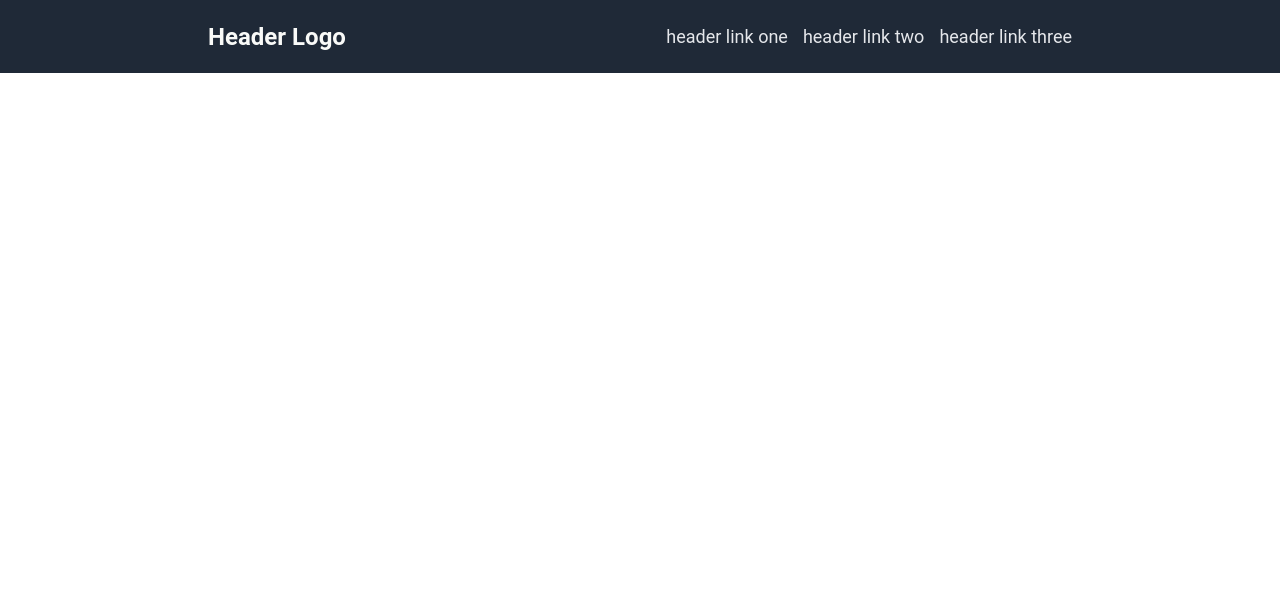
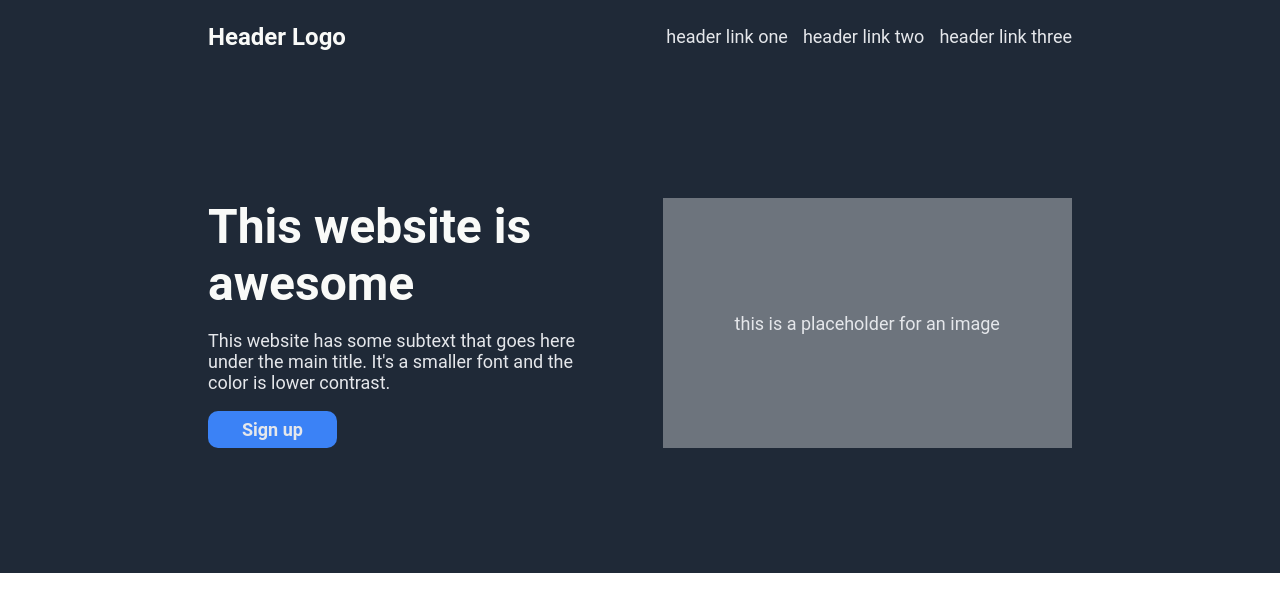
Before and after one commit to fumakama/project-landing-page, a plain HTML site: page index.html in a window 1280 px wide. Drawn offline with Linux system fonts and the light colour scheme.

Commit message:
Complete hero section

```diff
--- a/index.html
+++ b/index.html
@@ -19,8 +19,19 @@
 
     </div>
 
-    <div class="hero">
+    <section class="hero">
+        <div class="inside-hero">
+            <div class="text">
+                <h1>This website is awesome</h1>
+                <p>This website has some subtext that goes here under the main title. It's a smaller font and the color is lower contrast.</p>
+                <button>Sign up</button>
+            </div>
 
-    </div>
+            <div class="placeholder">
+                <p>this is a placeholder for an image</p>
+            </div>
+
+        </div>
+    </section>
 </body>
 </html>
--- a/styles.css
+++ b/styles.css
@@ -37,3 +37,58 @@ ul {
     font-size: 24px;
     font-weight: bold;
 }
+
+section {
+    height: 500px;
+}
+
+.hero {
+    background-color: #1f2937;
+    display: flex;
+    justify-content: center;
+    align-items: center;
+}
+
+.inside-hero {
+    display: flex;
+    gap: 45px;
+    align-items: stretch;
+    height: 250px;
+}
+
+.text {
+    flex-basis: 500px;
+}
+
+.text > h1 {
+    font-size: 48px;
+    font-weight: bold;
+    color: #f9faf8;
+    margin: 0px;
+}
+
+.text > p {
+    font-size: 18px;
+    color: #e5e7eb;
+}
+
+.text > button {
+    color: #e5e7eb;
+    background-color: #3b82f6;
+    padding: 8px 34px;
+    border-radius: 10px;
+    border-style: none;
+    font-family: Roboto, Oxygen, Ubuntu, Cantarell, 'Open Sans', 'Helvetica Neue', sans-serif;
+    font-size: 18px;
+    font-weight: bold;
+}
+
+.placeholder {
+    background-color: #6d747d;
+    font-size: 18px;
+    color: #e5e7eb;
+    display: flex;
+    justify-content: center;
+    align-items: center;
+    flex-basis: 500px;
+}
```
